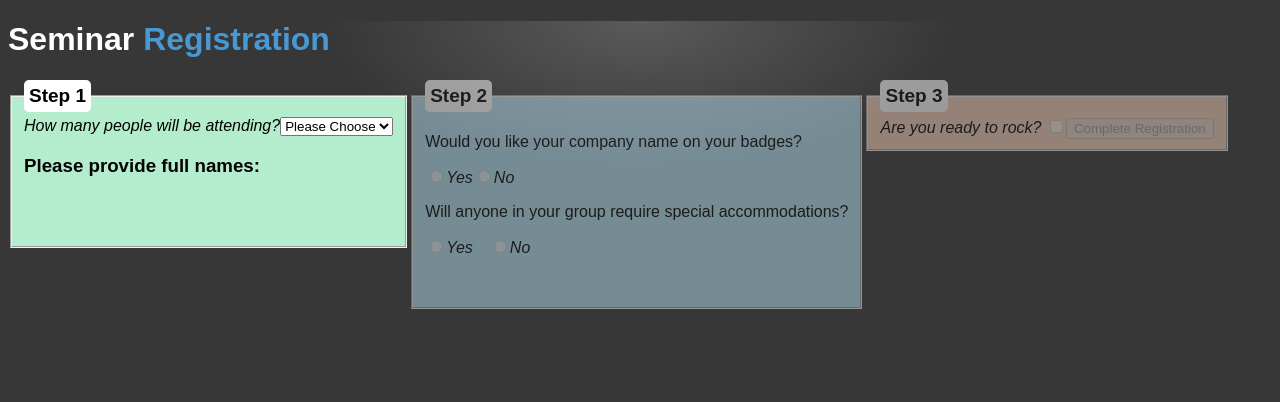
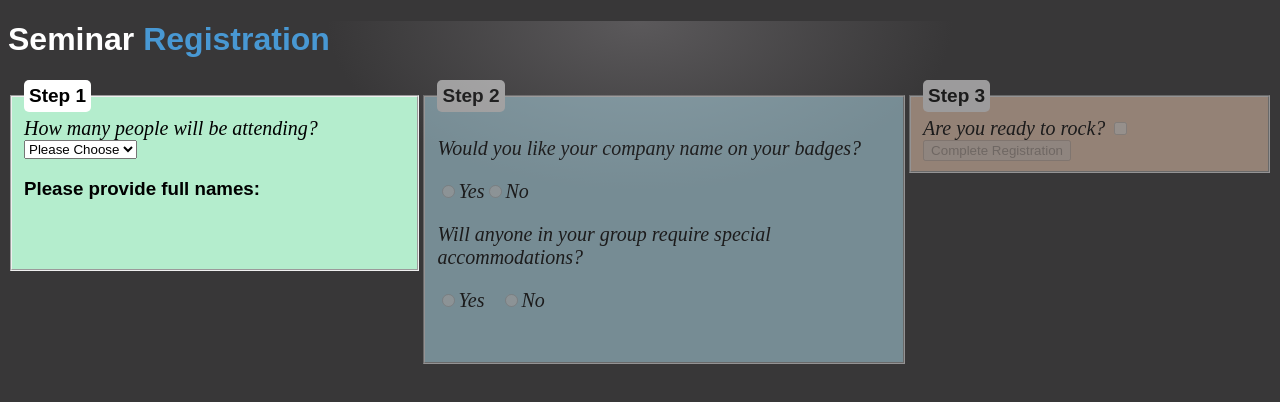
Before and after one commit to devcastoro/test-frontend-reactjs-seminar-registration, a React (Create React App) app: page / in a window 1280 px wide. Shown: the top 402 px of the page. Built offline with nearby package versions, Linux system fonts and the light colour scheme.

Commit message:
Style improvement

```diff
--- a/src/App.scss
+++ b/src/App.scss
@@ -46,6 +46,13 @@ form {
     }
     label {
       font-style: italic;
+      font-family: none;
+      font-size: 20px;
+    }
+    p {
+      font-style: italic;
+      font-family: none;
+      font-size: 20px;
     }
 
     .resultContainer {
```
